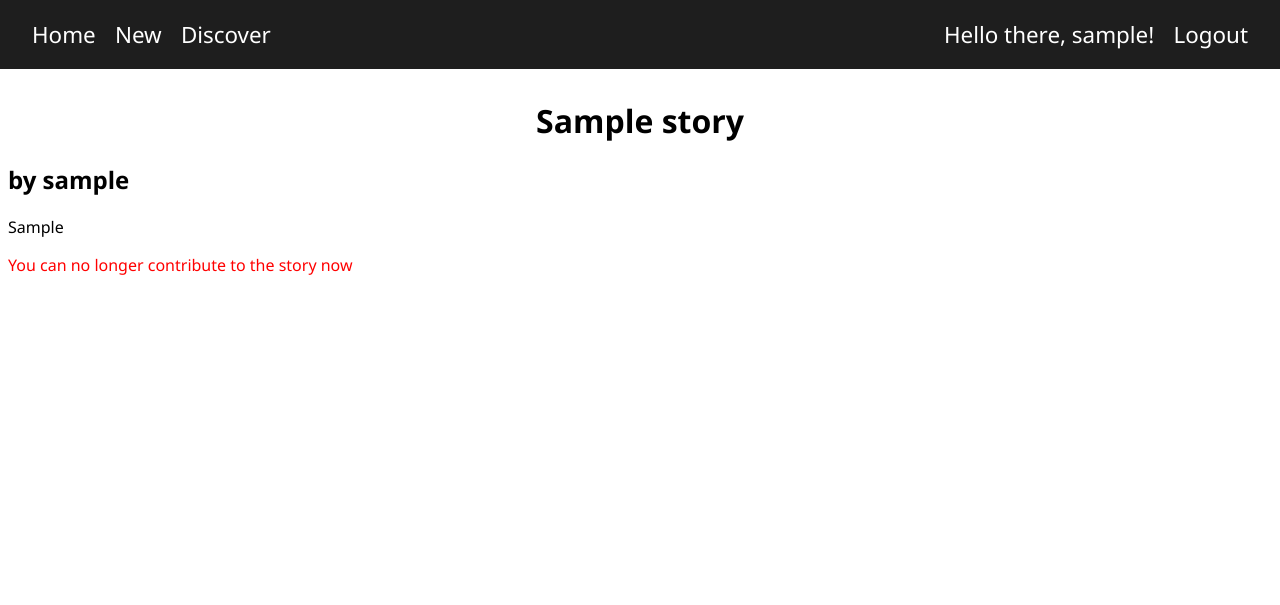
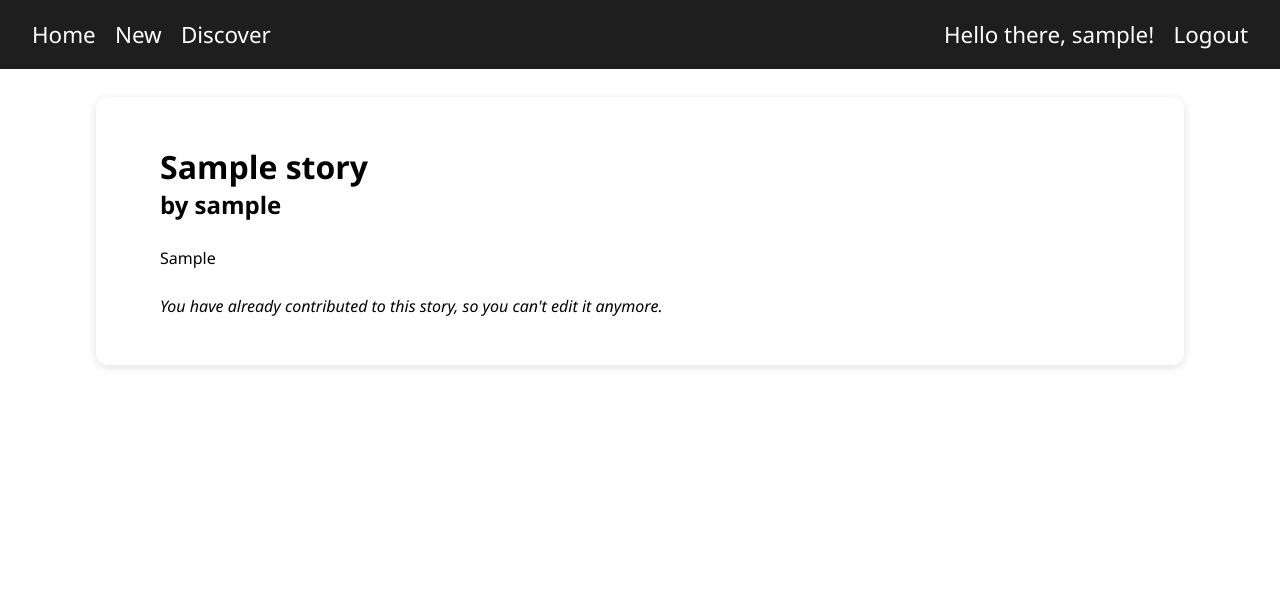
Before and after one commit to tamitakada/asleep_alpacas, a Flask app: page /story/1 in a window 1280 px wide. Shown: the top 605 px of the page. Run offline with Flask 2, Linux system fonts and the light colour scheme; the visitor is signed in with stand-in values (Sample User, id 1); tables that the repository leaves empty hold one stand-in row (values such as "Sample post").

Commit message:
Added css for view page

```diff
--- a/app/static/styles.css
+++ b/app/static/styles.css
@@ -122,6 +122,27 @@ article * {
 }
 
 /* ==============================================
+   Story view
+   ============================================== */
+.story-view {
+  padding: 3rem 4rem;
+  margin: 20px auto;
+
+  width: clamp(100px, 75vw, 1100px);
+
+  border-radius: 12px;
+}
+
+.story-view * {
+  margin: 0;
+  text-align: left;
+}
+
+.story-view p {
+  margin-top: 1.6rem;
+}
+
+/* ==============================================
    Utility classes
    ============================================== */
 .shadow {
--- a/app/templates/view.html
+++ b/app/templates/view.html
@@ -10,10 +10,10 @@ P00 -- StoryAlpaca
 {% block title %} View {% endblock %}
 
 {% block body %}
-    <h1> {{ story.title }} </h1>
-    <h2> by {{ story.author }} </h2>
-    <p> {{ story.full_story }} </p>
-    {% if explain is defined %}
-    <p style="color:rgb(255, 0, 0);">{{ explain }}</p>
-    {% endif %}
+    <div class="story-view shadow">
+        <h1> {{ story.title }} </h1>
+        <h2> by {{ story.author }} </h2>
+        <p> {{ story.full_story }} </p>
+        <p><i>You have already contributed to this story, so you can't edit it anymore.</i></p>
+    </div>
 {% endblock %}
```
